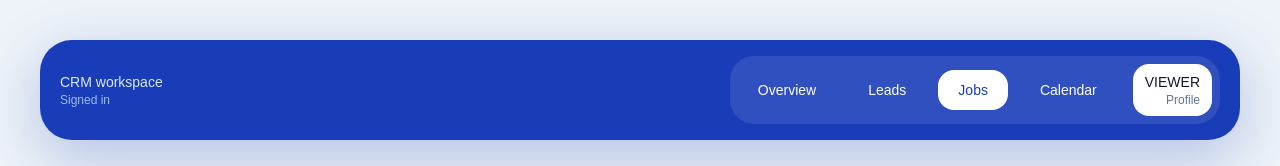
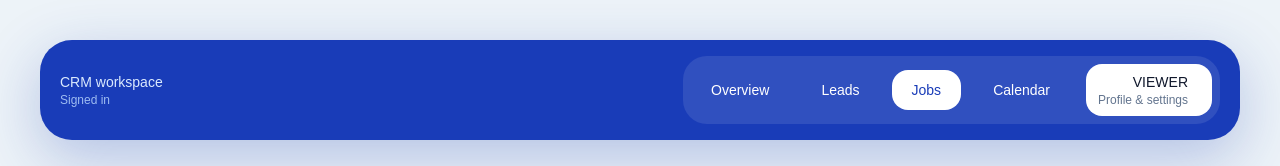
Before and after one commit to davischaney-cpu/admin-panel, a Next.js app: page /jobs in a window 1280 px wide. Shown: the top 166 px of the page. Built offline with nearby package versions, Linux system fonts and the light colour scheme; no server answers; the database is empty.

Commit message:
Make entire profile pill open settings

```diff
--- a/src/components/dashboard-shell.tsx
+++ b/src/components/dashboard-shell.tsx
@@ -48,13 +48,15 @@ export function DashboardShell({ children, email, role, currentPath = "/" }: Das
                     </Link>
                   );
                 })}
-                <div className="ml-1 flex items-center gap-3 rounded-2xl bg-white px-3 py-2">
+                <Link href="/user" className="ml-1 flex items-center gap-3 rounded-2xl bg-white px-3 py-2 transition hover:bg-blue-50">
                   <div className="hidden text-right sm:block">
                     <p className="text-sm font-medium text-slate-900">{role ? `${role[0].toUpperCase()}${role.slice(1)}` : "Account"}</p>
-                    <p className="text-xs text-slate-500">Profile</p>
+                    <p className="text-xs text-slate-500">Profile & settings</p>
                   </div>
-                  <UserButton appearance={clerkAppearance} userProfileMode="navigation" userProfileUrl="/user" />
-                </div>
+                  <div onClick={(event) => event.preventDefault()}>
+                    <UserButton appearance={clerkAppearance} userProfileMode="navigation" userProfileUrl="/user" />
+                  </div>
+                </Link>
               </div>
             </div>
           </div>
```
